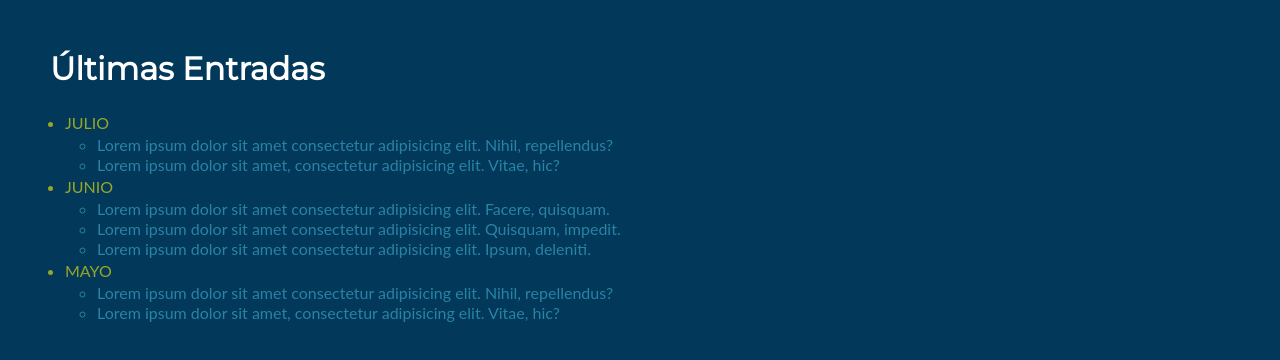
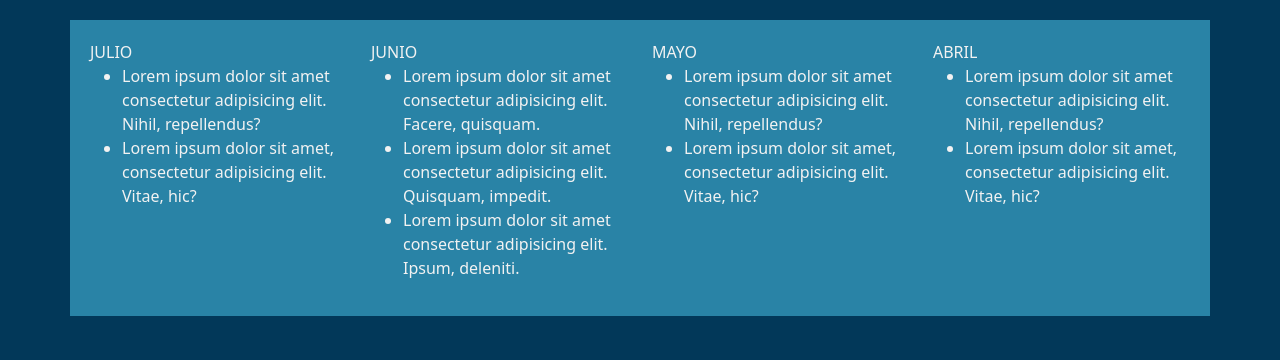
Before and after one commit to ClauTorresLG/FES-AC, a plain HTML site: page hojas/blog.html in a window 1280 px wide. Shown: the part 120-480 px from the top of the page. Drawn offline with nearby package versions, Linux system fonts and the light colour scheme.

Commit message:
Cambios BootstrapJS

```diff
--- a/css/estilos.css
+++ b/css/estilos.css
@@ -179,6 +179,7 @@
 
 /*proyectos*/
 
+
 /*galeria*/
     #fotos{
         width: 90%;
@@ -219,29 +220,7 @@
 
 
 /*blog*/
-    #entradas{
-        background-color: #023859;
-        margin: 30px;
-        padding: 20px;
-    }
-    #entradas h2{
-        color: white;
-        font-family: 'Montserrat', sans-serif;
-        font-weight: 600;
-    }
-    #entradas .mes{
-        padding: 15px;
-        color: whitesmoke;
-        font-family: 'Lato', sans-serif;
-    }
-    #entradas .mes li{
-        color: #97a629;
-        line-height: 24px;
-    }
-    #entradas .mes .mes__porMes li{
-        color: #2983a6;
-        line-height: 20px;
-    }
+
 
 
 /*contacto*/
--- a/hojas/blog.html
+++ b/hojas/blog.html
@@ -49,20 +49,18 @@
     </nav>
   </header>
 
-  <div id="entradas">
-    <h2>Últimas Entradas</h2>
-    <ul class="mes">
-
-      <li>JULIO</li>
-      <div class="mes__porMes">
+  <div class="container" style="width: 92%; margin: 20px auto; padding: 20px; background-color: #2983a6; color: #f2f2f2;">
+    <div class="row">
+      <div class="col-12 col-md-6 col-lg-3">
+        JULIO
         <ul>
           <li>Lorem ipsum dolor sit amet consectetur adipisicing elit. Nihil, repellendus?</li>
           <li>Lorem ipsum dolor sit amet, consectetur adipisicing elit. Vitae, hic?</li>
         </ul>
       </div>
 
-      <li>JUNIO</li>
-      <div class="mes__porMes">
+      <div class="col-12 col-md-6 col-lg-3">
+        JUNIO
         <ul>
           <li>Lorem ipsum dolor sit amet consectetur adipisicing elit. Facere, quisquam.</li>
           <li>Lorem ipsum dolor sit amet consectetur adipisicing elit. Quisquam, impedit.</li>
@@ -70,14 +68,22 @@
         </ul>
       </div>
 
-      <li>MAYO</li>
-      <div class="mes__porMes">
+      <div class="col-12 col-md-6 col-lg-3">
+        MAYO
         <ul>
           <li>Lorem ipsum dolor sit amet consectetur adipisicing elit. Nihil, repellendus?</li>
           <li>Lorem ipsum dolor sit amet, consectetur adipisicing elit. Vitae, hic?</li>
         </ul>
       </div>
-    </ul>
+
+      <div class="col-12 col-md-6 col-lg-3">
+        ABRIL
+        <ul>
+          <li>Lorem ipsum dolor sit amet consectetur adipisicing elit. Nihil, repellendus?</li>
+          <li>Lorem ipsum dolor sit amet, consectetur adipisicing elit. Vitae, hic?</li>
+        </ul>
+      </div>
+    </div>
   </div>
 
   <script src="https://cdn.jsdelivr.net/npm/bootstrap@5.1.1/dist/js/bootstrap.bundle.min.js" integrity="sha384-/bQdsTh/da6pkI1MST/rWKFNjaCP5gBSY4sEBT38Q/9RBh9AH40zEOg7Hlq2THRZ" crossorigin="anonymous"></script>
```
Also changed, not shown: hojas/proyectos.html (+31 -13 lines).
